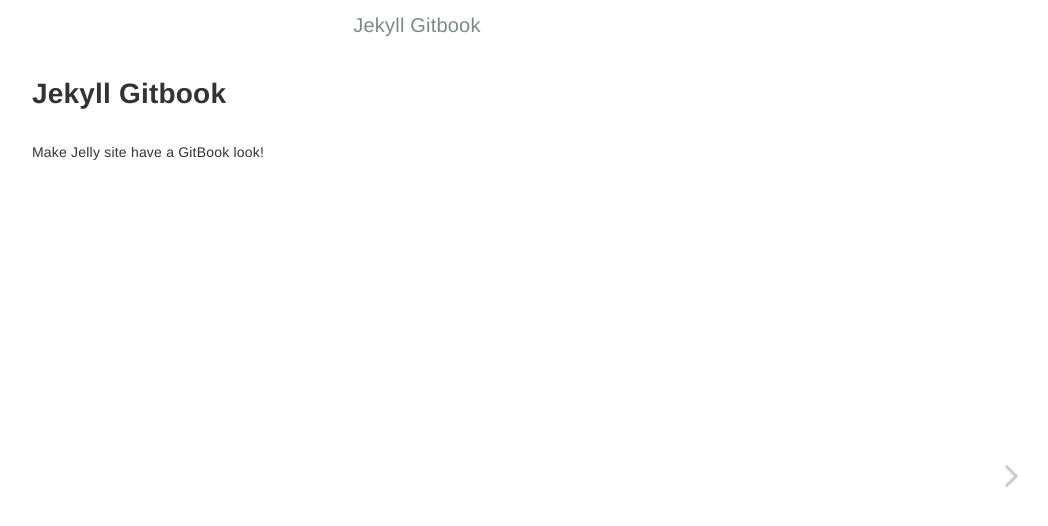
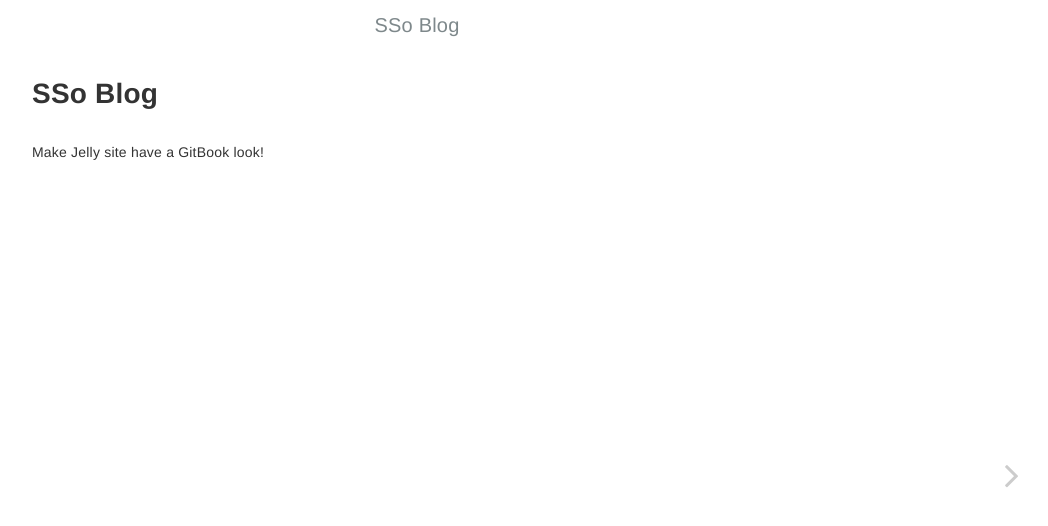
Before and after one commit to sojung1418/sojung1418.github.io, a Jekyll site: the page built from index.md, in a window 1280 px wide. Shown: the top 526 px of the page, without its empty margins (223-1271 px from the left). Built offline with Jekyll 4.4.1, drawn with Linux system fonts in a browser that asks for light colours.

Commit message:
change title

```diff
--- a/_config.yml
+++ b/_config.yml
@@ -1,10 +1,10 @@
 # Configurations
-title:            Jekyll Gitbook
-longtitle:        Jekyll Gitbook
-author:           HE Tao
-email:            sighingnow@gmail.com
+title:            SSo Blog
+longtitle:        SSo Blog
+author:           SSo
+email:            sjk1708@gmail.com
 description: >
-  Build Jekyll site with the GitBook style.
+  SSo Blog 입니다 ♥
 
 version:          1.0
 gitbook_version:  3.2.3
```
